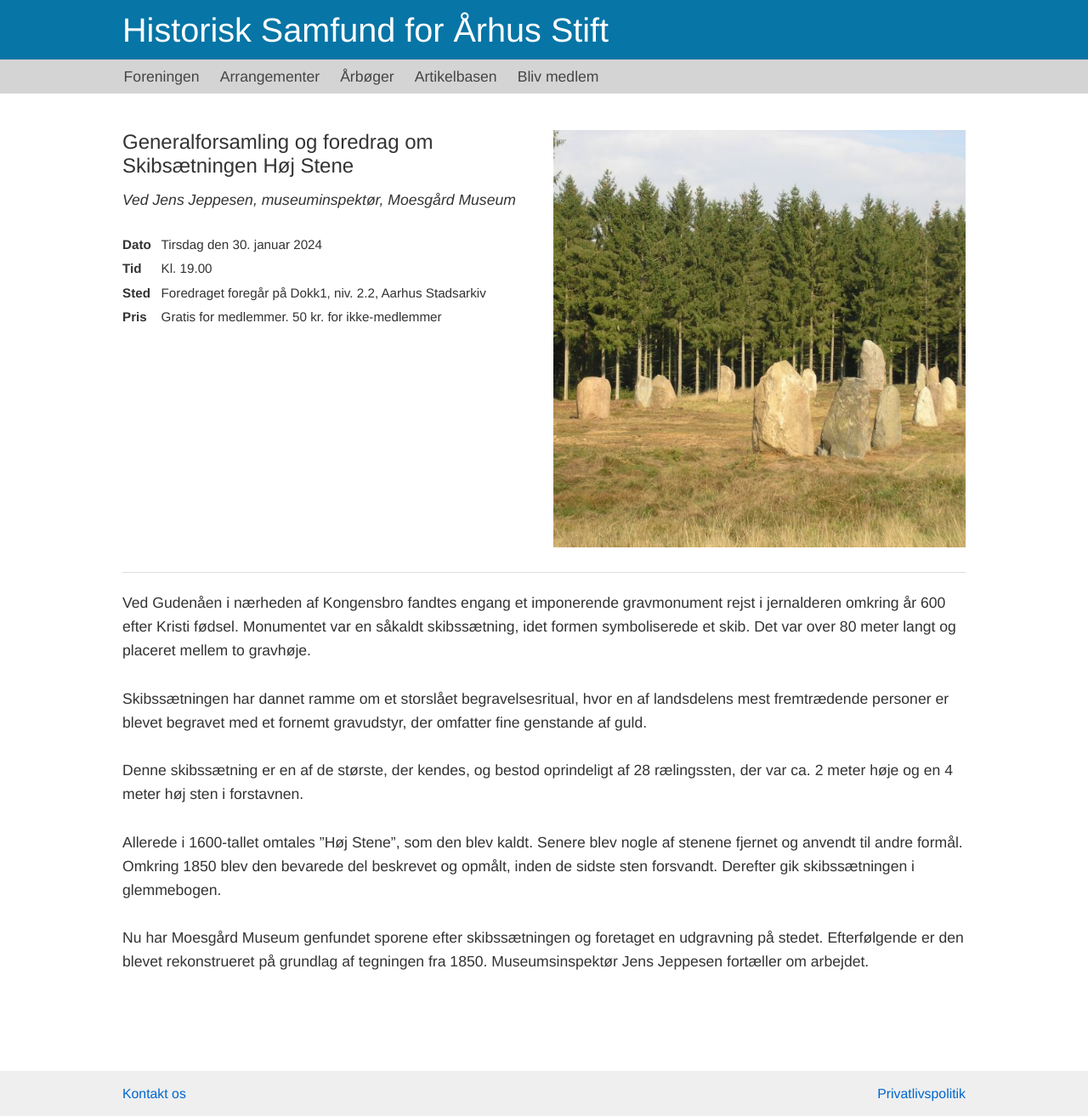
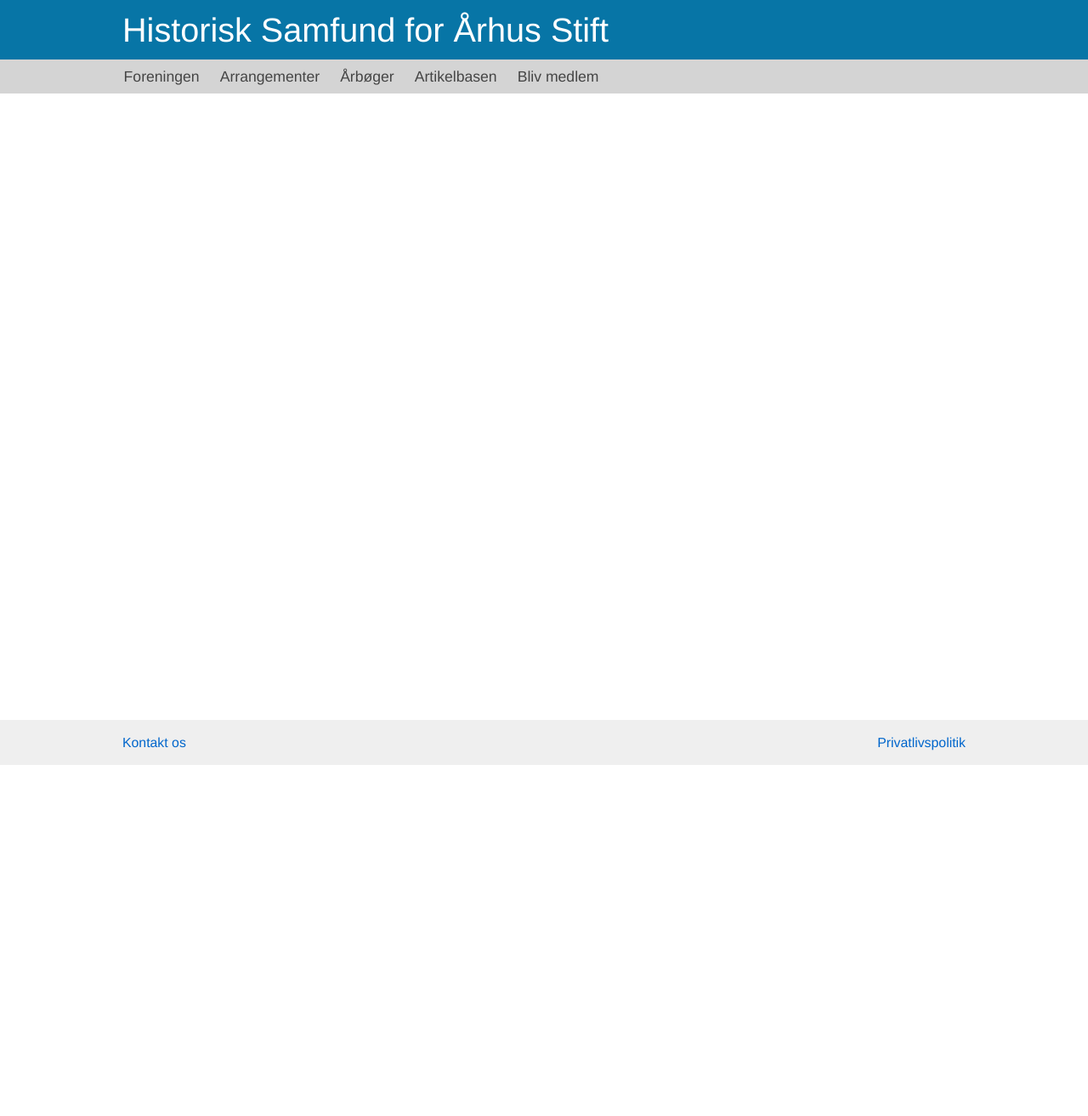
Before and after one commit to guldhorn/historisk-samfund, a Jekyll site: the page built from arrangementer/2024-01-30-skibsaetning-hoej-stene.md, in a window 1280 px wide. Shown: the whole page at 85% size. Built offline with Jekyll 4.4.1, drawn with Linux system fonts in a browser that asks for light colours; after the commit the page ends 900 px from its top, so only the background shows below that; some of the changed lines change nothing that is shown.

Commit message:
Update arrangements.yaml

```diff
--- a/_data/arrangements.yaml
+++ b/_data/arrangements.yaml
@@ -82,73 +82,3 @@
   date: Torsdag den 20. november 2025
   time: Kl. 19.00
   price: Gratis for medlemmer. 100 kr. for ikke-medlemmer
-
-- page_url: /arrangementer/2024-11-26-den-gamle-by-og-frilandsmuseernes-historie
-  image_url: /assets/dgb-arrangementsside.jpg
-  image_alt: Den Gamle By og frilandsmuseernes historie
-  title: Den Gamle By og frilandsmuseernes historie + udlevering af årbog
-  presenter: Ved Kitt Boding-Jensen, cand.mag. i etnologi - Chef for Værtskab og Historiefortælling i Den Gamle By
-  location: Foredraget foregår på Dokk1, niv. 2.2, Aarhus Stadsarkiv
-  date: Tirsdag den 26. november 2024
-  time: Kl. 19.00
-  price: Gratis for medlemmer. 50 kr. for ikke-medlemmer
-
-- page_url: /arrangementer/2024-10-22-vikingernes-aftryk-i-aarhus
-  image_url: /assets/aros-arrangementsside.jpg
-  image_alt: Vikingernes aftryk i Aarhus
-  title: Vikingernes aftryk i Aarhus
-  presenter: Ved Mogens Frost Tvorup Larsen, Mogens har arbejdet med formidling på Moesgaard Museum. Herunder museets vikingemarked.
-  location: Foredraget foregår på Dokk1, niv. 2.2, Aarhus Stadsarkiv
-  date: Tirsdag den 22. oktober 2024
-  time: Kl. 19.00
-  price: Gratis for medlemmer. 50 kr. for ikke-medlemmer
-
-- page_url: /arrangementer/2024-09-12-kongen-kommer-kongelige-besoeg-i-aarhus-fra-1700-tallet-til-i-dag
-  image_url: /assets/chr-x-boern-arrangementsside.JPG
-  image_alt: Kongelige besøg i Aarhus fra 1700-tallet til i dag
-  title: Kongen kommer! Kongelige besøg i Aarhus fra 1700-tallet til i dag
-  presenter: Ved Nina Seirup, cand. mag. i historie og engelsk. Nina har fungeret som royal ekspert i TV2 Østjylland og på P1.
-  location: Foredraget foregår på Dokk1, niv. 2.2, Aarhus Stadsarkiv
-  date: Torsdag den 12. september 2024
-  time: Kl. 19.00
-  price: Gratis for medlemmer. 50 kr. for ikke-medlemmer
-
-- page_url: /arrangementer/2024-05-26-sommertur-paa-sporet-af-besaettelsen-i-skanderborg
-  image_url: /assets/bombefly-arrangementsside.jpg
-  image_alt: På sporet af besættelsen i Skanderborg
-  title: Sommertur - På sporet af besættelsen i Skanderborg
-  presenter: Ved Martin Philipsen Mølgaard - Museumsinspektør ved Museum Skanderborg
-  location: Mødestedet er Dyrehaven 7, Skanderborg. P-pladsen ved Capri
-  date: Søndag den 26. maj 2024
-  time: Kl. 11.00
-  price: 50 kr. for medlemmer. 100 kr. for ikke-medlemmer
-
-- page_url: /arrangementer/2024-04-23-danske-herregaardshaver-fra-abildgaard-til-arkitekttegnede-parker
-  image_url: /assets/haver-arrangementsside.jpg
-  image_alt: Foredrag om danske herregårdshaver
-  title: Danske herregårdshaver – fra abildgård til arkitekttegnede parker
-  presenter: Ved Klaus Højbjerg, forskningsmedarbejder ved Dansk Center for Herregårdsforskning
-  location: Foredraget foregår på Dokk1, niv. 2.2, Aarhus Stadsarkiv
-  date: Tirsdag den 23. april 2024
-  time: Kl. 19.00
-  price: Gratis for medlemmer. 50 kr. for ikke-medlemmer
-
-- page_url: /arrangementer/2024-03-12-kolindsund-soen-der-deler-vandene
-  image_url: /assets/kolindsund-arrangementsside.jpg
-  image_alt: Foredrag om dræningen af Kolindsund
-  title: Kolindsund - søen, der deler vandene
-  presenter: Ved Tina Bjerregaard og Rikke Alsbjerg Schøning - begge museumsinspektører på Museum Østjylland
-  location: Foredraget foregår på Dokk1, niv. 2.2, Aarhus Stadsarkiv
-  date: Tirsdag den 12. marts 2024
-  time: Kl. 19.00
-  price: Gratis for medlemmer. 50 kr. for ikke-medlemmer
-
-- page_url: /arrangementer/2024-01-30-skibsaetning-hoej-stene
-  image_url: /assets/Høje Stene_arrangementsside.jpg
-  image_alt: Foredrag om skibsætningen Høj Stene
-  title: Generalforsamling og foredrag om Skibsætningen Høj Stene
-  presenter: Ved Jens Jeppesen, museuminspektør, Moesgård Museum
-  location: Foredraget foregår på Dokk1, niv. 2.2, Aarhus Stadsarkiv
-  date: Tirsdag den 30. januar 2024
-  time: Kl. 19.00
-  price: Gratis for medlemmer. 50 kr. for ikke-medlemmer
```
